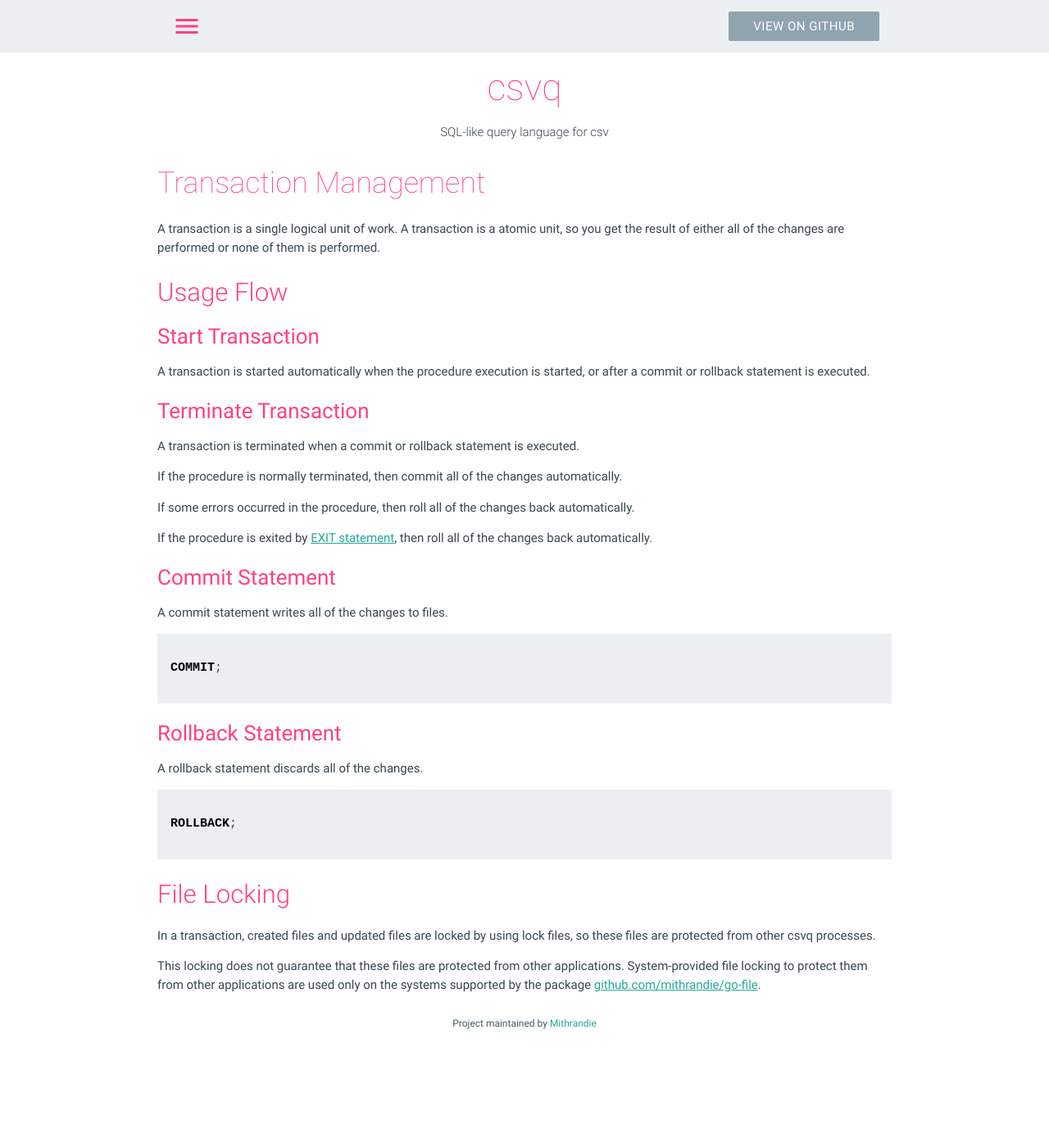
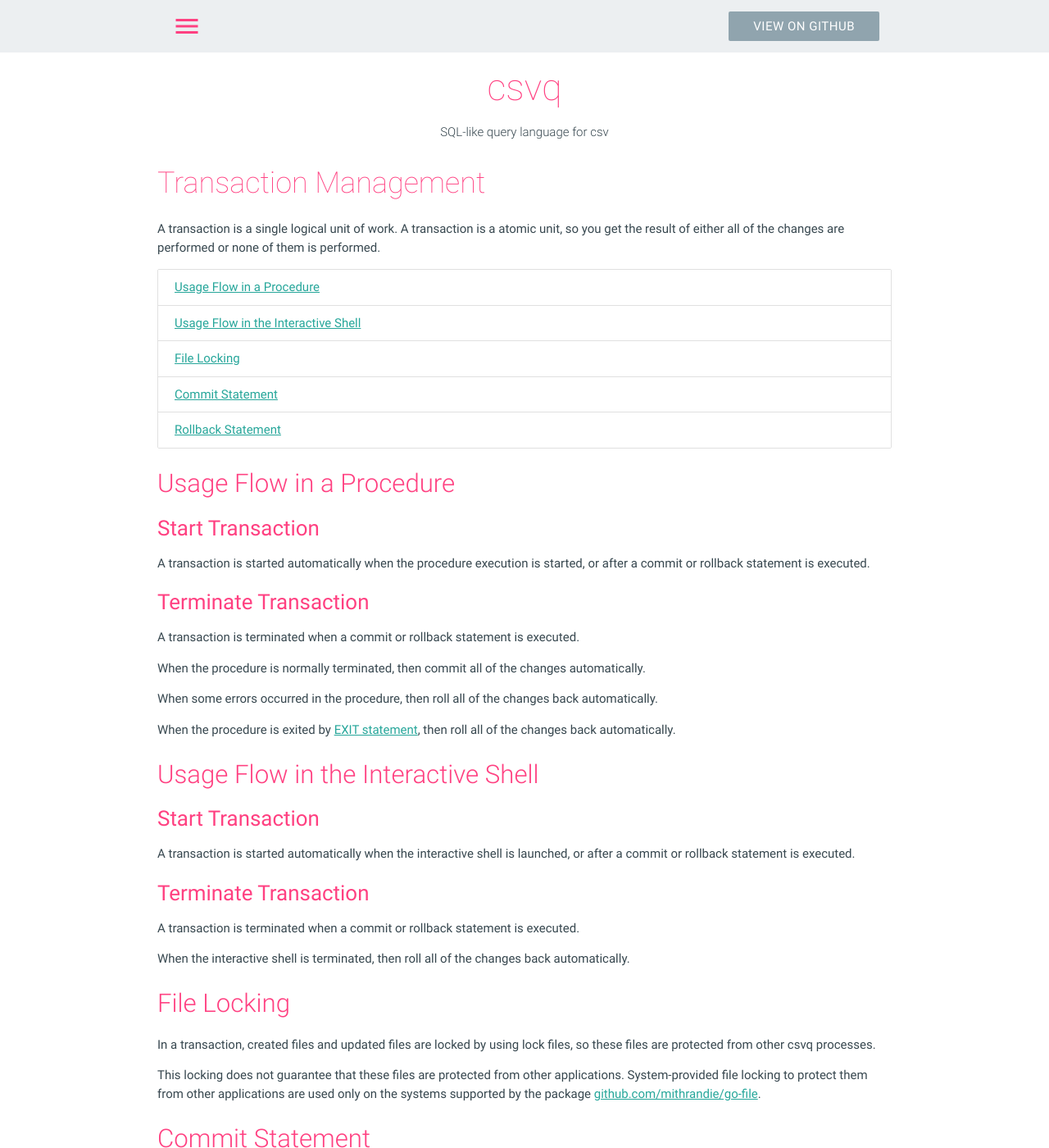
Before and after one commit to mithrandie/csvq, a Jekyll site: the page built from docs/_posts/2006-01-02-transaction.md, in a window 1280 px wide and 1400 px high. Shown: the whole window at 82% size. Built offline with Jekyll 4.4.1, drawn with Linux system fonts in a browser that asks for light colours.

Commit message:
Update docs.

````diff
--- a/docs/_posts/2006-01-02-transaction.md
+++ b/docs/_posts/2006-01-02-transaction.md
@@ -9,24 +9,52 @@ category: reference
 A transaction is a single logical unit of work.
 A transaction is a atomic unit, so you get the result of either all of the changes are performed or none of them is performed.
 
-## Usage Flow
+* [Usage Flow in a Procedure](#usage_flow_in_prodecure)
+* [Usage Flow in the Interactive Shell](#usage_flow_in_shell)
+* [File Locking](#file_locking)
+* [Commit Statement](#commit)
+* [Rollback Statement](#rollback)
+
+## Usage Flow in a Procedure
+{: #usage_flow_in_prodecure}
 
 ### Start Transaction
 
 A transaction is started automatically when the procedure execution is started, or after a commit or rollback statement is executed.
 
+### Terminate Transaction
+
+A transaction is terminated when a commit or rollback statement is executed.
+
+When the procedure is normally terminated, then commit all of the changes automatically.
+
+When some errors occurred in the procedure, then roll all of the changes back automatically.
+
+When the procedure is exited by [EXIT statement]({{ '/reference/control-flow.html#exit' | relative_url }}), then roll all of the changes back automatically.
+
+## Usage Flow in the Interactive Shell
+{: #usage_flow_in_shell}
+
+### Start Transaction
+
+A transaction is started automatically when the interactive shell is launched, or after a commit or rollback statement is executed.
 
 ### Terminate Transaction
 
 A transaction is terminated when a commit or rollback statement is executed.
 
-If the procedure is normally terminated, then commit all of the changes automatically.
+When the interactive shell is terminated, then roll all of the changes back automatically.
 
-If some errors occurred in the procedure, then roll all of the changes back automatically.
+## File Locking
+{: #file_locking}
 
-If the procedure is exited by [EXIT statement]({{ '/reference/control-flow.html#exit' | relative_url }}), then roll all of the changes back automatically.
+In a transaction, created files and updated files are locked by using lock files, so these files are protected from other csvq processes.
 
-### Commit Statement
+This locking does not guarantee that these files are protected from other applications.
+System-provided file locking to protect them from other applications are used only on the systems supported by the package [github.com/mithrandie/go-file](https://github.com/mithrandie/go-file).
+
+## Commit Statement
+{: #commit}
 
 A commit statement writes all of the changes to files.
 
@@ -34,17 +62,11 @@ A commit statement writes all of the changes to files.
 COMMIT;
 ```
 
-### Rollback Statement
+## Rollback Statement
+{: #rollback}
 
 A rollback statement discards all of the changes.
 
 ```sql
 ROLLBACK;
 ```
-
-## File Locking
-
-In a transaction, created files and updated files are locked by using lock files, so these files are protected from other csvq processes.
-
-This locking does not guarantee that these files are protected from other applications.
-System-provided file locking to protect them from other applications are used only on the systems supported by the package [github.com/mithrandie/go-file](https://github.com/mithrandie/go-file).
````
